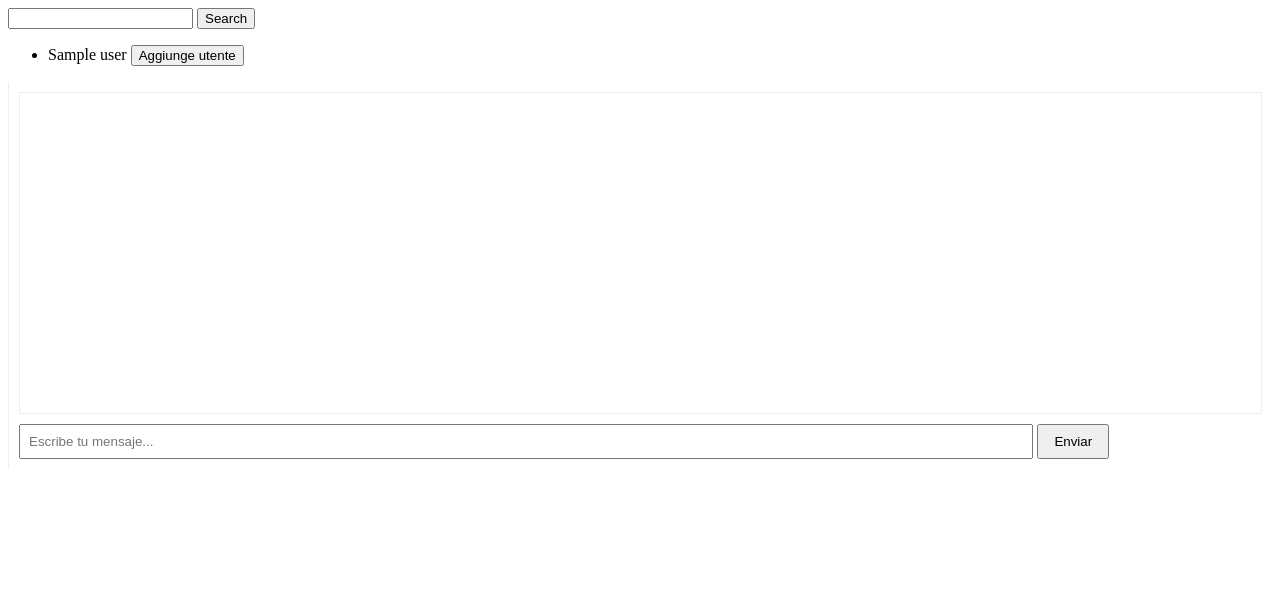
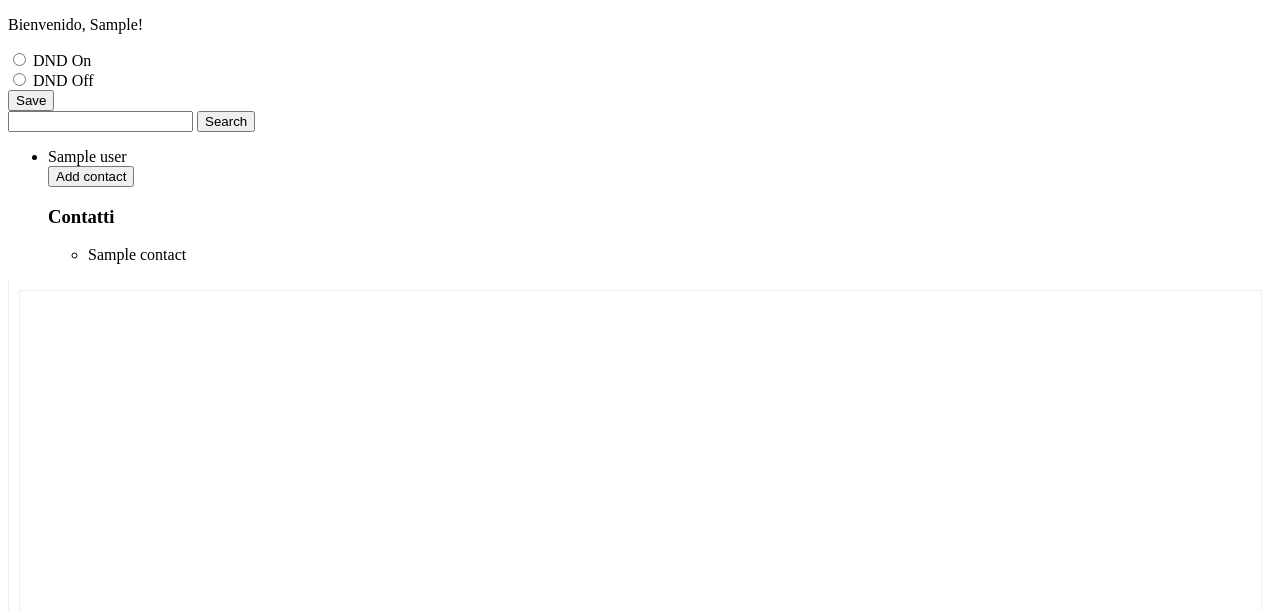
Before and after one commit to JuliaElenasc/Progetto_Redis_G1, a Flask app: template templates/chat_users.html in a window 1280 px wide. Shown: the top 611 px of the page. Run offline with Flask 3, Linux system fonts and the light colour scheme; the template is opened without the code that fills it: most values are stand-ins (such as "Sample title", 1, 10 or a date in 2020).

Commit message:
mode dnd attivo o inattivo in database

```diff
--- a/routes.py
+++ b/routes.py
@@ -1,8 +1,10 @@
-from flask import Flask, request, jsonify, render_template, redirect
+from flask import Flask, request, jsonify, render_template, redirect, session
 from config import get_config, User, DataBase
 
 app = Flask(__name__)
+app.secret_key = '12345'
 app.config.from_object(get_config())
+
 
 @app.route('/')
 def index():
@@ -31,6 +33,8 @@ def login():
         password = request.form['password']
         data = DataBase.get_user(user, password)
         if data is not None:
+            session['user']=user
+            DataBase.dnd_mode_f(user) #l'utente inizia sempre con il modo dnd inattivo (false in db)
             return redirect ('/chat_users')
         else:
             return jsonify({'errore': 'il nome d utente o la password sono errati'})
@@ -40,12 +44,38 @@ def login():
 @app.route('/chat_users', methods=['GET','POST'])
 def chat_users():
     user_id=None
+    username=session.get('user')
+    dettaglioUtente = username
+    contacts = DataBase.contact_list(username)
     if request.method == 'GET':
         text = request.args.get('text')
-        print (text)
         if text:
             user_id = DataBase.search_user(text)
-        return render_template('chat_users.html', user_id=user_id)
+        return render_template('chat_users.html', user_id=user_id, dettaglioUtente=dettaglioUtente, contacts=contacts)
+
+@app.route('/add_contact', methods=['POST'])
+def add_contact():
+    if request.method == 'POST':
+        username = session.get('user')
+        contact= request.form.get('contact')
+        print(contact)
+        contacts=DataBase.contact_list(username)
+        if contact not in contacts:
+            DataBase.add_contact(username, contact)
+            return redirect('/chat_users')
+    return redirect('/chat_users')
+
+@app.route ('/change_mode', methods=['POST'])
+def change_mode():
+    username = session.get('user')
+    if 'user' in session:
+        dnd=request.form.get('mode')
+        print(dnd) #estoy recibiendo bien on y of del frontend
+        if dnd == 'on':
+            DataBase.dnd_mode_t(username)
+        else:
+            DataBase.dnd_mode_f(username)
+    return redirect('/chat_users')
 
 
 if __name__ == '__main__':
--- a/templates/chat_users.html
+++ b/templates/chat_users.html
@@ -49,6 +49,21 @@
     </style>
 </head>
 <body>
+    {% if dettaglioUtente %}
+        <p>Bienvenido, {{ dettaglioUtente }}!</p>
+        <form action="/change_mode" method="post">
+            <input type="radio" id="acceso" name="mode" value="on">
+            <label for="acceso">DND On </label><br>
+
+            <input type="radio" id="spento" name="mode" value="off">
+            <label for="spento">DND Off</label><br>
+
+            <input type="submit" value="Save">
+        </form>
+    {% else %}
+        <p>No se ha iniciado sesión.</p>
+    {% endif %}
+
     <form action="{{ url_for('chat_users') }}" method="GET">
         <input type="text" name="text">
         <input type="submit" value="Search">
@@ -56,10 +71,27 @@
     <ul id="user_id">
         {% if user_id is not none %}
             {% for user in user_id %}
-                <li>{{ user }} <button onclick="startChat('{{ user }}')">Aggiunge utente</button></li>
+                <li>{{ user }}
+                    <form action="{{ url_for('add_contact', username=user) }}" method="POST">
+                        <input type="hidden" name="contact" value="{{ user }}">
+                        <input type="submit" value="Add contact">
+                    </form>
+                </li>
             {% endfor %}
         {% else %}
             <li>No users found</li>
+        {% endif %}
+    </ul>
+    <ul id="contacts-list">
+        {% if contacts %}
+            <h3>Contatti</h3>
+            <ul>
+                {% for contact in contacts %}
+                    <li>{{ contact }}</li>
+                {% endfor %}
+            </ul>
+        {% else %}
+            <p>Nesun contatto ancora.</p>
         {% endif %}
     </ul>
         </div>
```
Also changed, not shown: config.py (+36 -22 lines).
